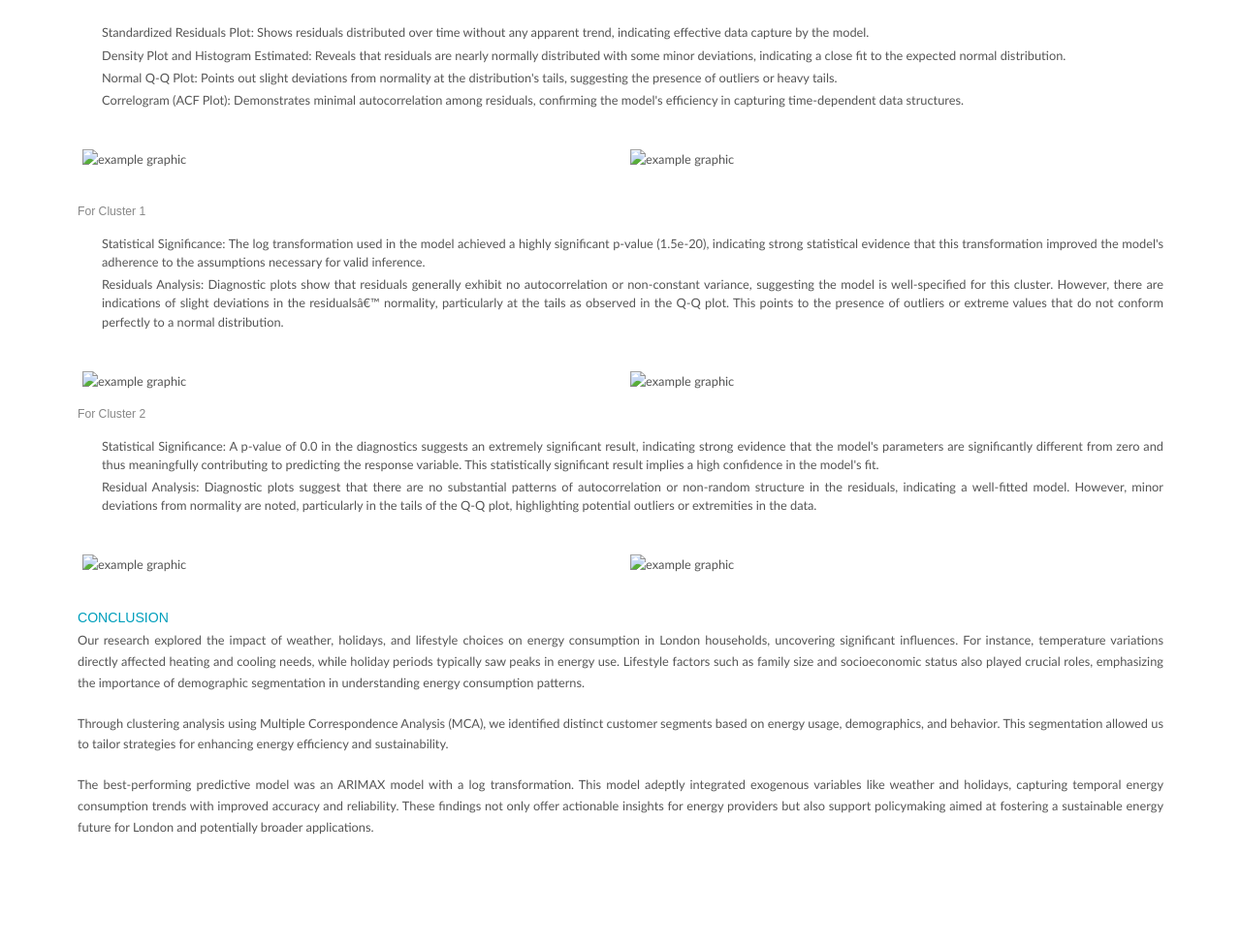
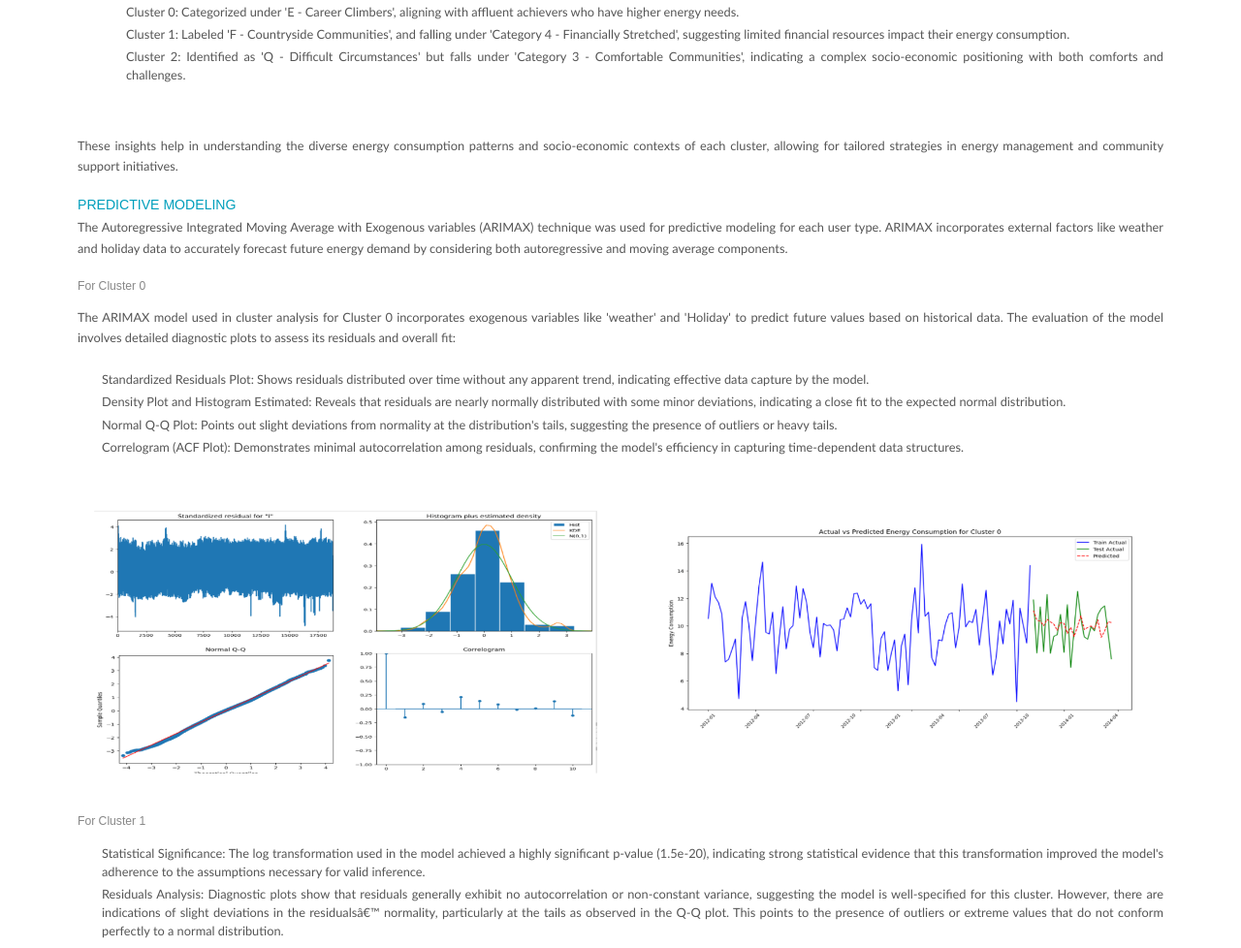
Before and after one commit to MissCoul/MissCoul-github.io, a plain HTML site: page index.html in a window 1280 px wide. Shown: the part 2160-3138 px from the top of the page at 97% size. Before the commit the page ends 3064 px from the top, so only its background shows below. Drawn offline with Linux system fonts and the light colour scheme; files whose address does not match are found by name.

Commit message:
Update index.html

```diff
--- a/index.html
+++ b/index.html
@@ -152,8 +152,8 @@ The data undergoes preprocessing to ensure quality and suitability for analysis.
          <h4>Clustering Analysis</h4>
         <p>user segmentation involves dividing a customer base into groups based on shared characteristics like age, gender, or spending habits, allowing for tailored marketing strategies. The study used Multiple Correspondence Analysis (MCA) for segmentation, handling multiple categorical variables. Key variables included energy consumption metrics and the Acorn classification, a UK-specific categorization reflecting demographics and lifestyle. The analysis yielded clusters with distinct energy usage patterns and socioeconomic statuses. For instance, one cluster with high energy consumption was associated with affluent achievers, another with lower consumption corresponded to financially stretched communities, and a third was tied to comfortable communities but facing certain difficulties. This segmentation aids in understanding customer behavior and developing targeted marketing approaches.</p>
         <div class="image-container">
-          <img src="style/Picture1.png" alt="example graphic" />
-          <img src="style/Picture2.png" alt="example graphic" />
+          <img src="Picture1.png" alt="example graphic" />
+          <img src="Picture2.png" alt="example graphic" />
         </div>
         <p></p>
         <h5>Cluster profiling </h5>
@@ -187,8 +187,8 @@ The data undergoes preprocessing to ensure quality and suitability for analysis.
           <li>Correlogram (ACF Plot): Demonstrates minimal autocorrelation among residuals, confirming the model's efficiency in capturing time-dependent data structures.</li>
         </ul>
         <div class="image-container">
-          <img src="style/Picture3.png" alt="example graphic" />
-          <img src="style/Picture4.png" alt="example graphic" />
+          <img src="Picture3.png" alt="example graphic" />
+          <img src="Picture4.png" alt="example graphic" />
         </div>
         <p></p>
         <h5>For Cluster 1</h5>
@@ -198,8 +198,8 @@ The data undergoes preprocessing to ensure quality and suitability for analysis.
           <li>Residuals Analysis: Diagnostic plots show that residuals generally exhibit no autocorrelation or non-constant variance, suggesting the model is well-specified for this cluster. However, there are indications of slight deviations in the residuals’ normality, particularly at the tails as observed in the Q-Q plot. This points to the presence of outliers or extreme values that do not conform perfectly to a normal distribution.</li>
         </ul>
         <div class="image-container">
-          <img src="style/Picture5.png" alt="example graphic" />
-          <img src="style/Picture6.png" alt="example graphic" />
+          <img src="Picture5.png" alt="example graphic" />
+          <img src="Picture6.png" alt="example graphic" />
         </div>
         <h5>For Cluster 2</h5>
         <ul>
@@ -208,8 +208,8 @@ The data undergoes preprocessing to ensure quality and suitability for analysis.
           <li>Residual Analysis: Diagnostic plots suggest that there are no substantial patterns of autocorrelation or non-random structure in the residuals, indicating a well-fitted model. However, minor deviations from normality are noted, particularly in the tails of the Q-Q plot, highlighting potential outliers or extremities in the data.</li>
         </ul>
         <div class="image-container">
-          <img src="style/Picture7.png" alt="example graphic" />
-          <img src="style/Picture8.png" alt="example graphic" />
+          <img src="Picture7.png" alt="example graphic" />
+          <img src="Picture8.png" alt="example graphic" />
         </div>
         <p></p>
         <h4>Conclusion</h4>
```
